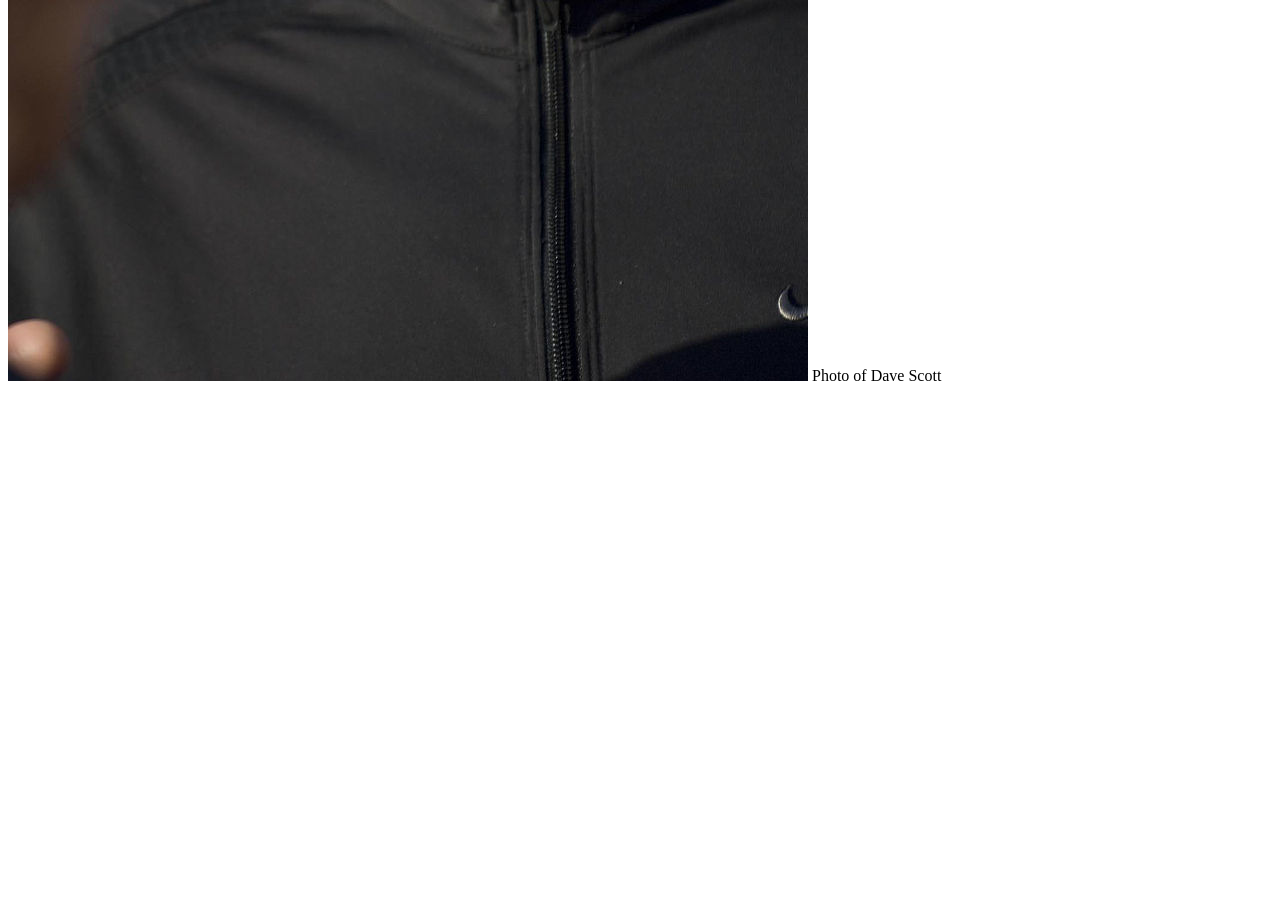
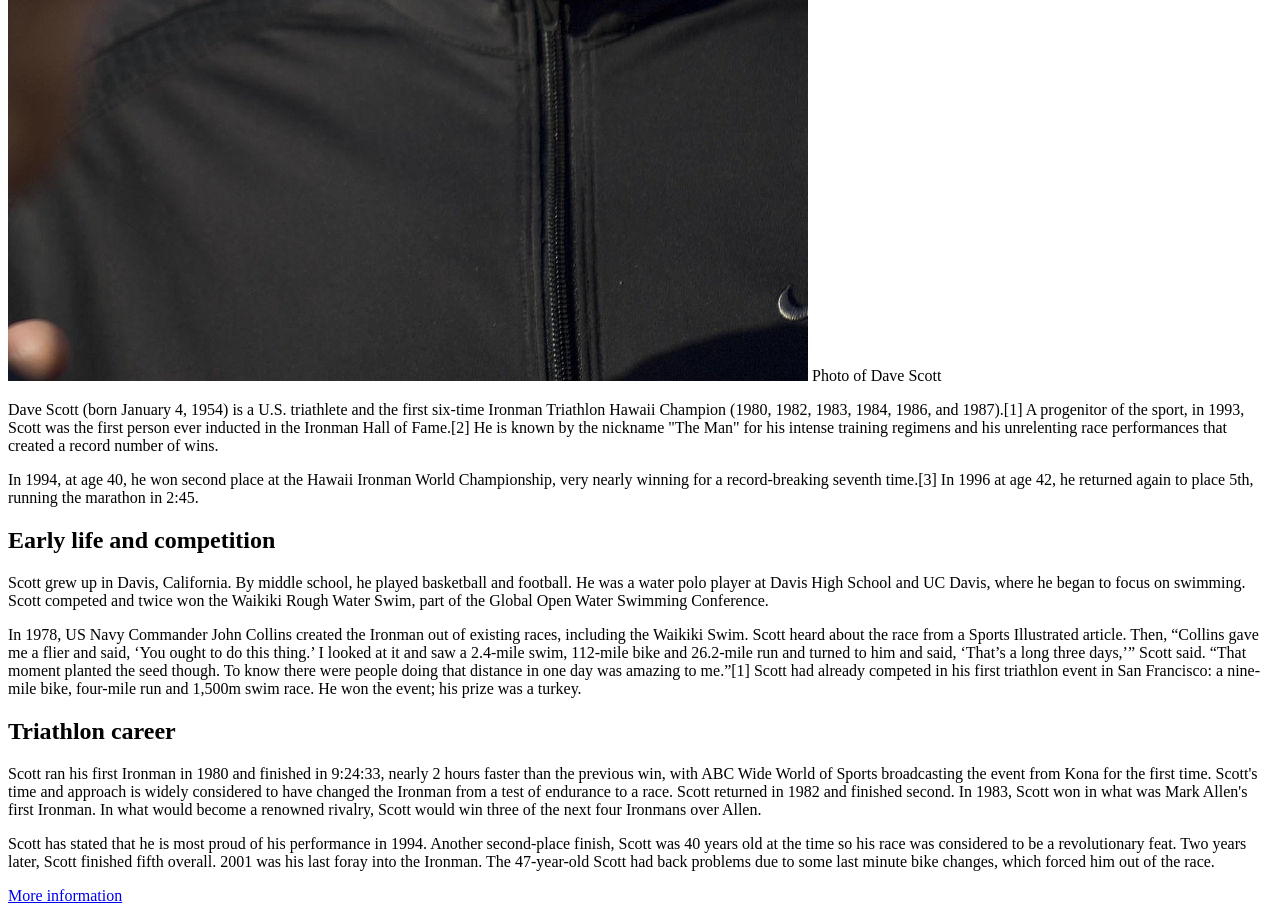
Before and after one commit to afc74fcc/responsive-web-design, a plain HTML site: page tribute-page/index.html in a window 1280 px wide. Shown: the part 904-1817 px from the top of the page. Before the commit the page ends 1297 px from the top, so only its background shows below. Drawn offline with Linux system fonts and the light colour scheme.

Commit message:
Add rest of the content

```diff
--- a/tribute-page/index.html
+++ b/tribute-page/index.html
@@ -2,20 +2,43 @@
 <html lang="en">
 <head>
   <meta charset="UTF-8">
-  <title>Title</title>
+  <title>Dave Scott tribute</title>
 </head>
 <body>
 
   <div id="main">
 
-    <h1 id="title">Dave Scott</h1>
+    <h1 id="title">Dave Scott "The Man"</h1>
 
     <div id="img-div">
       <img id="image" src="800px-Dave_Scott_Pic.jpg" alt="Dave Scott" />
       <span id="img-caption">Photo of Dave Scott</span>
     </div>
 
+    <div id="tribute-info">
+      <p>
+        Dave Scott (born January 4, 1954) is a U.S. triathlete and the first six-time Ironman Triathlon Hawaii Champion (1980, 1982, 1983, 1984, 1986, and 1987).[1] A progenitor of the sport, in 1993, Scott was the first person ever inducted in the Ironman Hall of Fame.[2] He is known by the nickname "The Man" for his intense training regimens and his unrelenting race performances that created a record number of wins.
+      </p>
+
+      <p>
+        In 1994, at age 40, he won second place at the Hawaii Ironman World Championship, very nearly winning for a record-breaking seventh time.[3] In 1996 at age 42, he returned again to place 5th, running the marathon in 2:45.
+      </p>
+
+      <h2>Early life and competition</h2>
+      <p>Scott grew up in Davis, California. By middle school, he played basketball and football. He was a water polo player at Davis High School and UC Davis, where he began to focus on swimming. Scott competed and twice won the Waikiki Rough Water Swim, part of the Global Open Water Swimming Conference.</p>
+      <p>In 1978, US Navy Commander John Collins created the Ironman out of existing races, including the Waikiki Swim. Scott heard about the race from a Sports Illustrated article. Then, “Collins gave me a flier and said, ‘You ought to do this thing.’ I looked at it and saw a 2.4-mile swim, 112-mile bike and 26.2-mile run and turned to him and said, ‘That’s a long three days,’” Scott said. “That moment planted the seed though. To know there were people doing that distance in one day was amazing to me.”[1] Scott had already competed in his first triathlon event in San Francisco: a nine-mile bike, four-mile run and 1,500m swim race. He won the event; his prize was a turkey.</p>
+      <h2>Triathlon career</h2>
+      <p>Scott ran his first Ironman in 1980 and finished in 9:24:33, nearly 2 hours faster than the previous win, with ABC Wide World of Sports broadcasting the event from Kona for the first time. Scott's time and approach is widely considered to have changed the Ironman from a test of endurance to a race. Scott returned in 1982 and finished second. In 1983, Scott won in what was Mark Allen's first Ironman. In what would become a renowned rivalry, Scott would win three of the next four Ironmans over Allen.</p>
+      <p>Scott has stated that he is most proud of his performance in 1994. Another second-place finish, Scott was 40 years old at the time so his race was considered to be a revolutionary feat. Two years later, Scott finished fifth overall. 2001 was his last foray into the Ironman. The 47-year-old Scott had back problems due to some last minute bike changes, which forced him out of the race.</p>
+    </div>
+
   </div>
+
+  <div>
+    <a href="#" id="tribute-link" target="_blank">More information</a>
+  </div>
+
+  <script src="https://cdn.freecodecamp.org/testable-projects-fcc/v1/bundle.js"></script>
 
 </body>
 </html>
```
